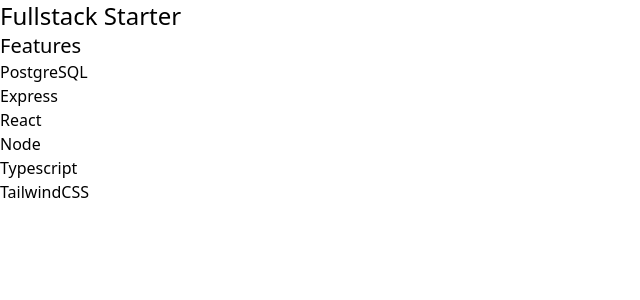
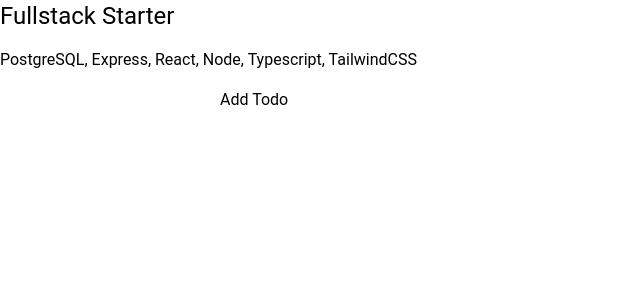
Before and after one commit to konraddroeske/fullstack-starter, a React app: page / in a window 1280 px wide. Shown: the top 300 px of the page, without its empty margins (0-640 px from the left). Built offline with nearby package versions, Linux system fonts and the light colour scheme.

Commit message:
added glob pattern to tsconfig eslint

```diff
--- a/src/client/components/App.tsx
+++ b/src/client/components/App.tsx
@@ -2,6 +2,7 @@ import React, { FunctionComponent, useState } from 'react';
 import axios from 'axios';
 import { apiRoute } from '../utils';
 import './style.css';
+// import Wrapper from './common/Wrapper';
 
 export interface AppStates {
   todos: string[] | [];
@@ -47,27 +48,13 @@ const App: FunctionComponent = () => {
   return (
     <div>
       <h1>Fullstack Starter</h1>
-      <h2>Features</h2>
-      <ul>
-        <li>
-          <p>PostgreSQL</p>
-        </li>
-        <li>
-          <p>Express</p>
-        </li>
-        <li>
-          <p>React</p>
-        </li>
-        <li>
-          <p>Node</p>
-        </li>
-        <li>
-          <p>Typescript</p>
-        </li>
-        <li>
-          <p>TailwindCSS</p>
-        </li>
-      </ul>
+      <p className="my-4">
+        PostgreSQL, Express, React, Node, Typescript, TailwindCSS
+      </p>
+      <form>
+        <input type="text" />
+        <button type="button">Add Todo</button>
+      </form>
     </div>
   );
 };
--- /dev/null
+++ b/src/client/components/common/Wrapper.tsx
@@ -0,0 +1,13 @@
+import React, { ReactNode, FunctionComponent } from 'react';
+
+interface OwnProps {
+  children: ReactNode;
+}
+
+type Props = OwnProps;
+
+const Wrapper: FunctionComponent<Props> = ({ children }) => {
+  return <div>{children}</div>;
+};
+
+export default Wrapper;
--- a/src/client/components/style.css
+++ b/src/client/components/style.css
@@ -1,6 +1,9 @@
 @tailwind base;
 
 @layer base {
+  body {
+    @apply font-sans;
+  }
   h1 {
     @apply text-2xl;
   }
--- a/tailwind.config.js
+++ b/tailwind.config.js
@@ -178,22 +178,7 @@ module.exports = {
       DEFAULT: '1',
     },
     fontFamily: {
-      sans: [
-        'ui-sans-serif',
-        'system-ui',
-        '-apple-system',
-        'BlinkMacSystemFont',
-        '"Segoe UI"',
-        'Roboto',
-        '"Helvetica Neue"',
-        'Arial',
-        '"Noto Sans"',
-        'sans-serif',
-        '"Apple Color Emoji"',
-        '"Segoe UI Emoji"',
-        '"Segoe UI Symbol"',
-        '"Noto Color Emoji"',
-      ],
+      sans: ['Roboto', 'sans-serif'],
       serif: [
         'ui-serif',
         'Georgia',
```
Also changed, not shown: tsconfig.eslint.json (+7 -1 lines), .eslintrc.js, 1 other file (tests, documents, lock files or other folders).
